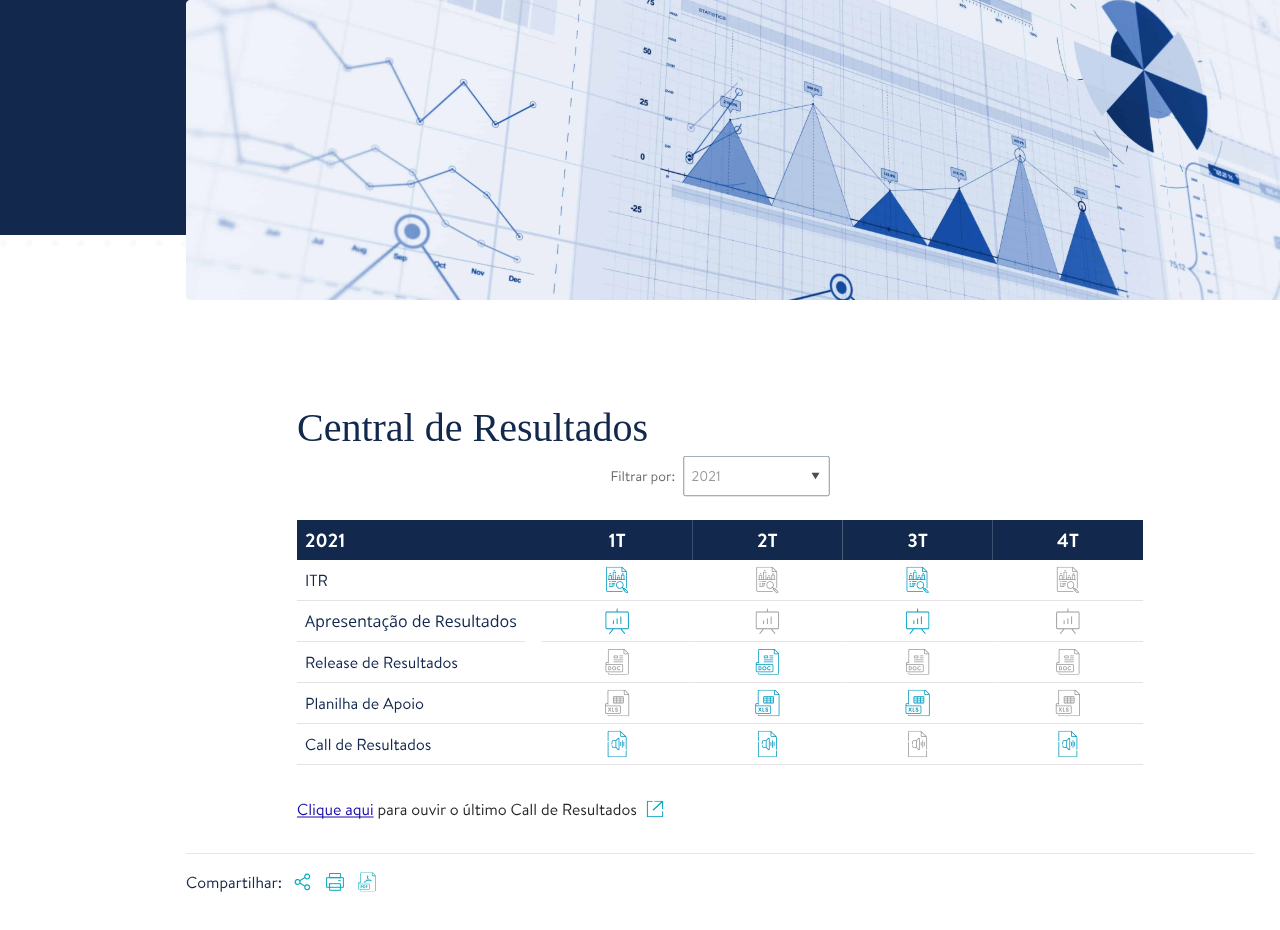
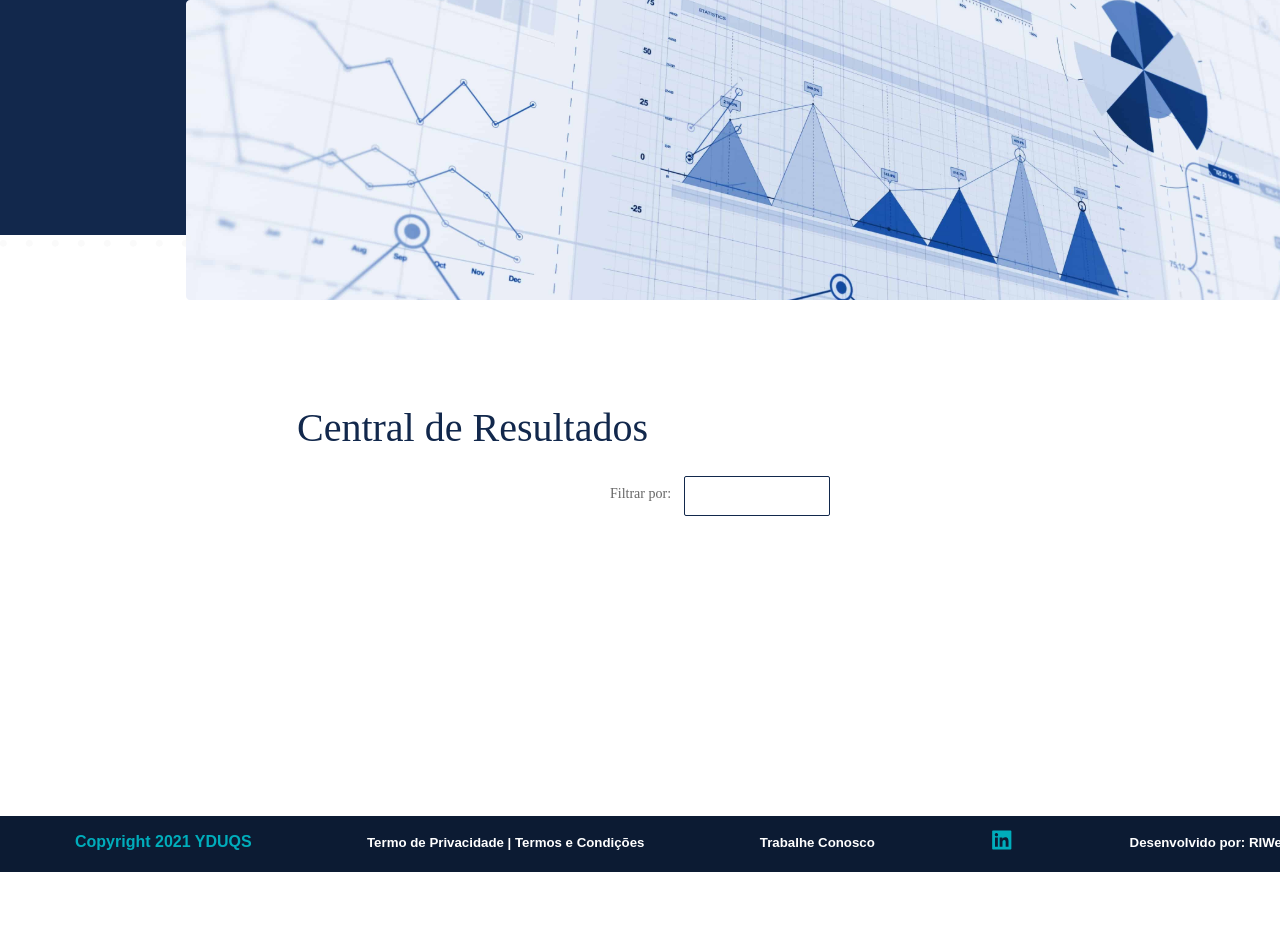
Before and after one commit to leonardojcpg/frontEndChallenge, a React (Vite) app: page /results in a window 1280 px wide. Shown: the top 930 px of the page. After the commit the page ends 872 px from the top, so only its background shows below. Built offline with nearby package versions, Linux system fonts and the light colour scheme.

Commit message:
feat: results page

```diff
--- a/src/Pages/Results/index.jsx
+++ b/src/Pages/Results/index.jsx
@@ -4,8 +4,7 @@ import weAre from "./assets/WeAre.svg"
 import texture1 from "./assets/texture1.svg"
 import texture2 from "./assets/texture2.svg"
 import bg from "./assets/bg.svg"
-import content from "./assets/content.svg"
-import share from "./assets/compartilhar.svg"
+
 
 
 const Results = () => {
@@ -18,12 +17,11 @@ const Results = () => {
           <img id="weAre" src={weAre} alt="" />
           <h2>Central de Resultados</h2>
         </div>
-        <div className="body">
-          <img src={content} alt="" />
+        <div className="filterInput">
+          <label htmlFor="">Filtrar por: </label>
+          <input type="select" placeholder="" />
         </div>
-        <div className="infoShare">
-          <img src={share} alt="" />
-        </div>
+
         <Footer/>
     </div>
   )
--- a/src/Pages/Results/styles.scss
+++ b/src/Pages/Results/styles.scss
@@ -1,5 +1,4 @@
-
-#weAre{
+#weAre {
   position: absolute;
   width: 1254px;
   height: 300px;
@@ -7,31 +6,31 @@
   top: 0px;
 }
 
-h2{
+h2 {
   margin-left: 297px;
   margin-top: 296px;
   width: 846px;
   height: 56px;
-    font-family: 'Brandon Text';
+  font-family: "Brandon Text";
   font-style: normal;
   font-weight: 330;
   font-size: 40px;
   line-height: 56px;
   display: flex;
   align-items: center;
-    color: #12284C;
+  color: #12284c;
 }
 
-#bg{
+#bg {
   position: absolute;
   width: 1441px;
   height: 235px;
   left: 0px;
   top: 0px;
-    background: #12284C;
+  background: #12284c;
 }
 
-#texture1{
+#texture1 {
   display: flex;
   flex-direction: column;
   align-items: flex-start;
@@ -45,7 +44,7 @@ h2{
   opacity: 0.3;
 }
 
-.body{
+.body {
   display: flex;
   flex-direction: column;
   align-items: flex-start;
@@ -54,10 +53,65 @@ h2{
   height: 365px;
 }
 
-.infoShare{
+.infoShare {
   display: flex;
   flex-direction: column;
   align-items: flex-start;
   width: 1440px;
   height: 137px;
 }
+.filterInput label {
+  margin-top: 26px;
+  margin-left: 610px;
+  width: 65px;
+  height: 24px;
+  font-family: "Brandon Text";
+  font-style: normal;
+  font-weight: 390;
+  font-size: 14px;
+  line-height: 24px;
+  display: flex;
+  color: #666666;
+}
+
+.filterInput input {
+  margin-top: -30px;
+  margin-left: 684px;
+  display: flex;
+  flex-direction: row;
+  width: 146px;
+  height: 40px;
+  background: #ffffff;
+  border: 0.5px solid #12284c;
+  border-radius: 2px;
+}
+
+.table {
+  display: flex;
+  flex-direction: row;
+  align-items: flex-start;
+  padding: 0px;
+  width: 846px;
+  height: 245px;
+  overflow-x: scroll;
+}
+
+.row {
+  display: flex;
+}
+
+.cell {
+  border: 1px solid black;
+  padding: 8px;
+}
+
+.title {
+    display: flex;
+  font-family: "Brandon Text";
+  color: #fff;
+  font-size: 19px;
+  font-weight: 700;
+  font-style: normal;
+  line-height: 24px;
+  background: #12284c;
+}
```
Lines whose indentation alone changed are shown as unchanged.
